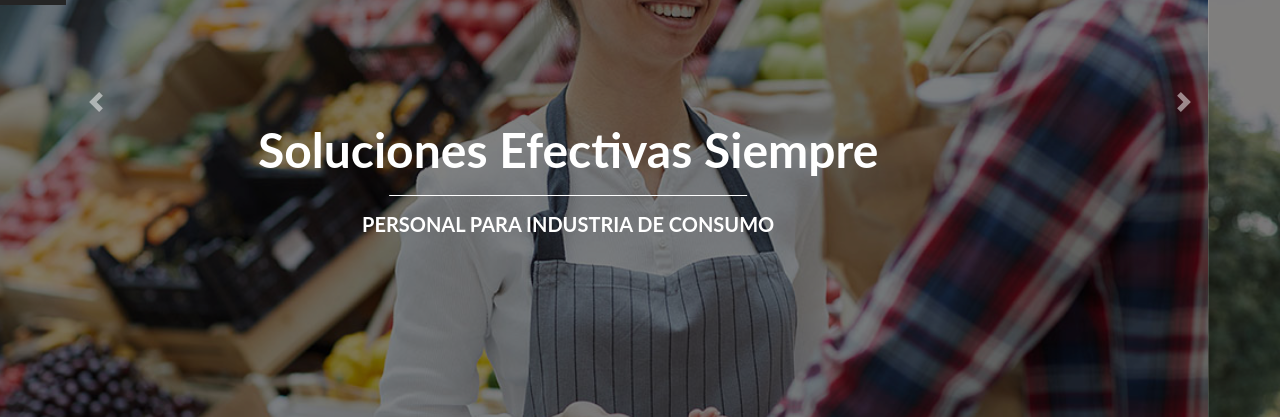
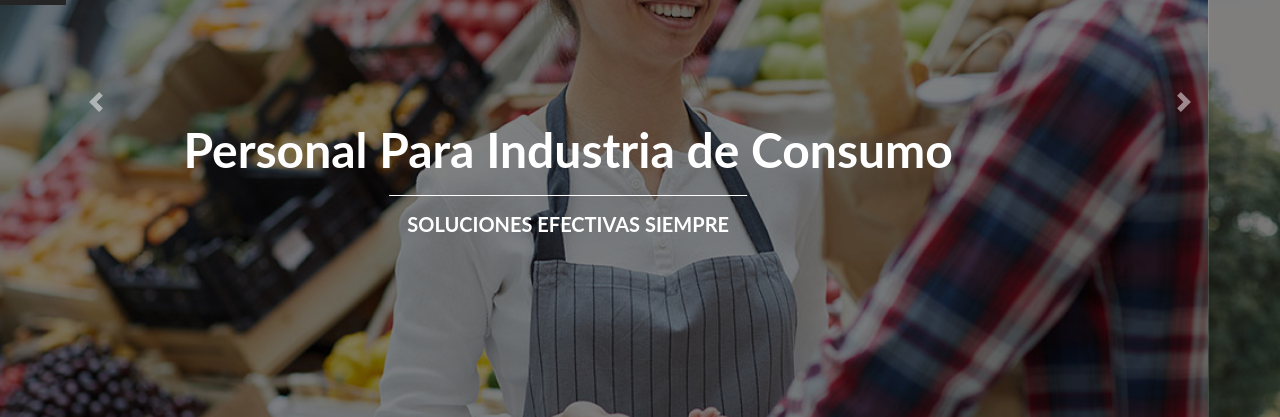
Before and after one commit to EmilianoCervantes/aga-mkt, a plain HTML site: page index.html in a window 1280 px wide. Shown: the part 383-800 px from the top of the page. Drawn offline with nearby package versions, Linux system fonts and the light colour scheme.

Commit message:
Ajues carousel

```diff
--- a/index.html
+++ b/index.html
@@ -80,41 +80,41 @@
         <div class="carousel-item active">
           <img src="./img/_slider_1.jpg" class="d-block w-100" alt="carousel 1">
           <div class="carousel-caption d-none d-md-block">
-            <h1>Soluciones Efectivas Siempre</h1>
+            <h1>Personal Para Industria de Consumo</h1>
             <div class="separador separador-carousel"></div>
-            <h4>PERSONAL PARA INDUSTRIA DE CONSUMO</h4>
+            <h4>SOLUCIONES EFECTIVAS SIEMPRE</h4>
           </div>
         </div>
         <div class="carousel-item">
           <img src="./img/_slider_2.jpg" class="d-block w-100" alt="carousel 2">
           <div class="carousel-caption d-none d-md-block">
-            <h1>Soluciones Efectivas Siempre</h1>
+            <h1>Fuerza de Ventas</h1>
             <div class="separador separador-carousel"></div>
-            <h4>FUERZA DE VENTAS</h4>
+            <h4>SOLUCIONES EFECTIVAS SIEMPRE</h4>
           </div>
         </div>
         <div class="carousel-item">
           <img src="./img/_slider_3.jpg" class="d-block w-100" alt="carousel 3">
           <div class="carousel-caption d-none d-md-block">
-            <h1>Soluciones Efectivas Siempre</h1>
+            <h1>Personal Para Industria de Consumo</h1>
             <div class="separador separador-carousel"></div>
-            <h4>PERSONAL PARA INDUSTRIA DE CONSUMO</h4>
+            <h4>SOLUCIONES EFECTIVAS SIEMPRE</h4>
           </div>
         </div>
         <div class="carousel-item">
           <img src="./img/_slider_4.jpg" class="d-block w-100" alt="carousel 4">
           <div class="carousel-caption d-none d-md-block">
-            <h1>Soluciones Efectivas Siempre</h1>
+            <h1>Fuerza de Ventas</h1>
             <div class="separador separador-carousel"></div>
-            <h4>FUERZA DE VENTAS</h4>
+            <h4>SOLUCIONES EFECTIVAS SIEMPRE</h4>
           </div>
         </div>
         <div class="carousel-item">
           <img src="./img/_slider_5.jpg" class="d-block w-100" alt="carousel 5">
           <div class="carousel-caption d-none d-md-block">
-            <h1>Soluciones Efectivas Siempre</h1>
+            <h1>Personal Para Industria de Consumo</h1>
             <div class="separador separador-carousel"></div>
-            <h4>PERSONAL PARA INDUSTRIA DE CONSUMO</h4>
+            <h4>SOLUCIONES EFECTIVAS SIEMPRE</h4>
           </div>
         </div>
         <!-- <div class="carousel-item">
```
